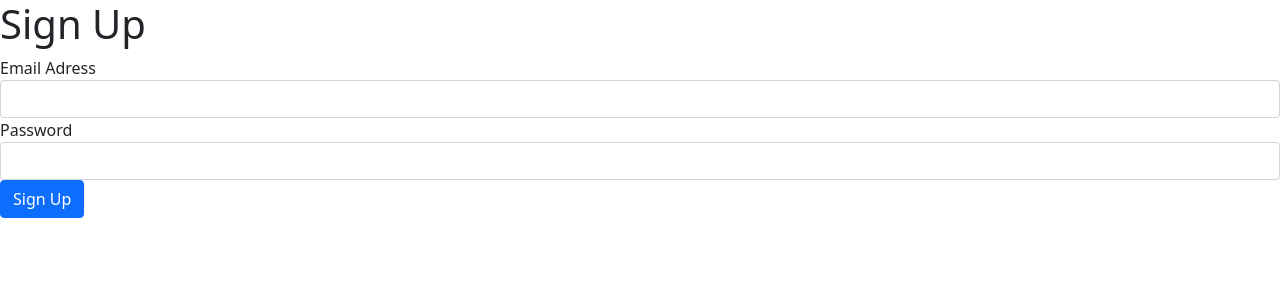
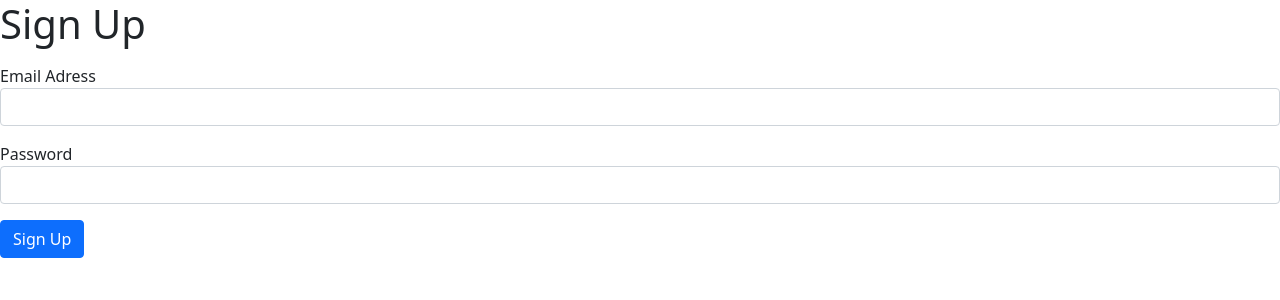
Before and after one commit to ZigaHajsen/ticketing, a Next.js app in the folder client/: page /auth/signup in a window 1280 px wide. Shown: the top 300 px of the page. Built offline with nearby package versions, Linux system fonts and the light colour scheme.

Commit message:
added signup functionality

```diff
--- a/client/package.json
+++ b/client/package.json
@@ -10,6 +10,7 @@
   "author": "",
   "license": "ISC",
   "dependencies": {
+    "axios": "^0.21.1",
     "bootstrap": "^5.0.2",
     "next": "^11.0.1",
     "react": "^17.0.2",
--- a/client/pages/auth/signup.js
+++ b/client/pages/auth/signup.js
@@ -1,19 +1,25 @@
 import { useState } from 'react';
+import axios from 'axios';
 
 const Signup = () => {
   const [email, setEmail] = useState('');
   const [password, setPassword] = useState('');
 
-  const handleSubmit = (event) => {
+  const handleSubmit = async (event) => {
     event.preventDefault();
 
-    console.log(email, password);
+    const response = await axios.post('/api/users/signup', {
+      email,
+      password,
+    });
+
+    console.log(response.data);
   };
 
   return (
     <form onSubmit={handleSubmit}>
       <h1>Sign Up</h1>
-      <div className='form-group'>
+      <div className='form-group mt-3'>
         <label>Email Adress</label>
         <input
           className='form-control'
@@ -22,7 +28,7 @@ const Signup = () => {
           onChange={(e) => setEmail(e.target.value)}
         />
       </div>
-      <div className='form-group'>
+      <div className='form-group mt-3'>
         <label>Password</label>
         <input
           className='form-control'
@@ -31,7 +37,7 @@ const Signup = () => {
           onChange={(e) => setPassword(e.target.value)}
         />
       </div>
-      <button className='btn btn-primary'>Sign Up</button>
+      <button className='btn btn-primary mt-3'>Sign Up</button>
     </form>
   );
 };
```
Also changed, not shown: 1 other file (tests, documents, lock files or other folders).
